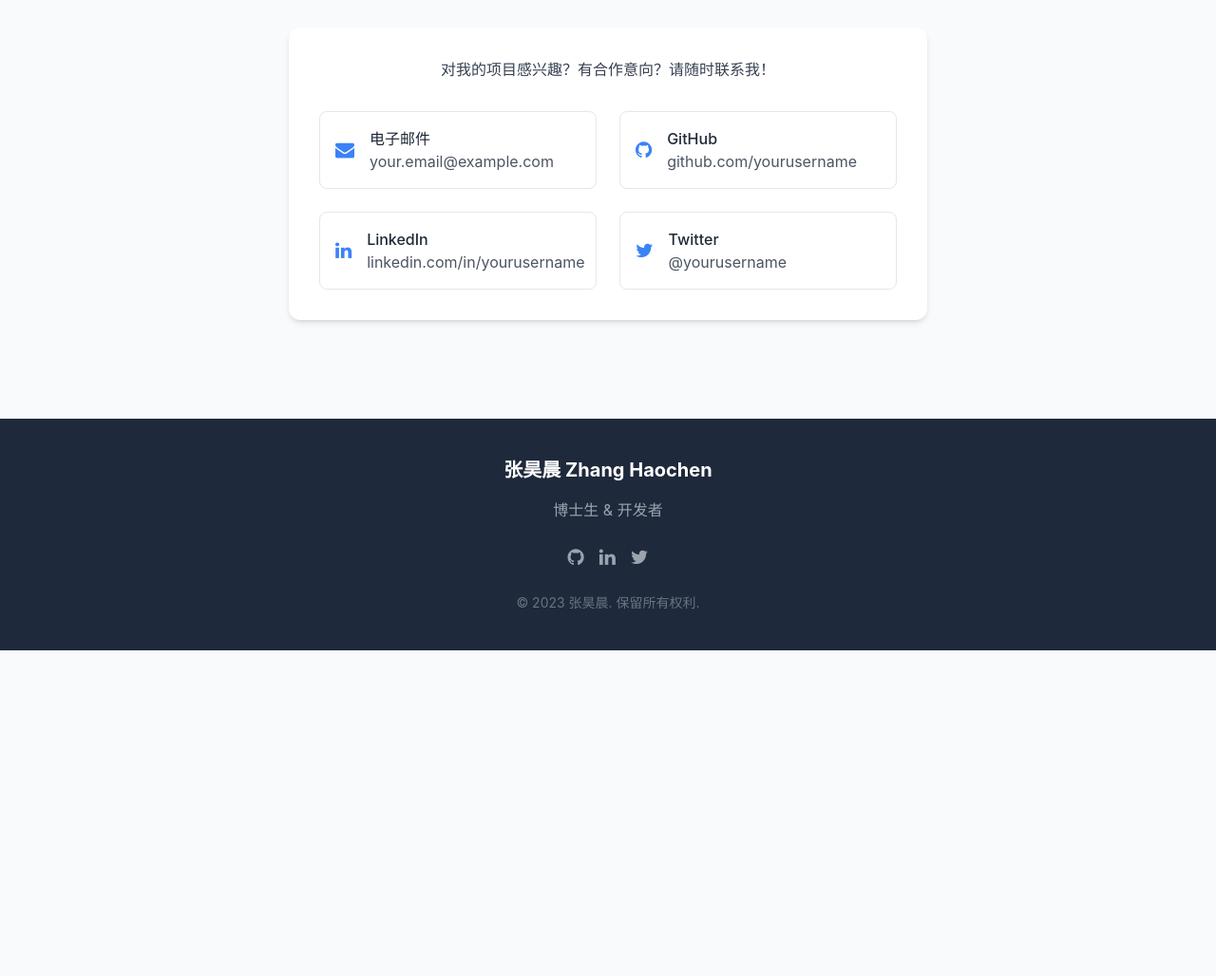
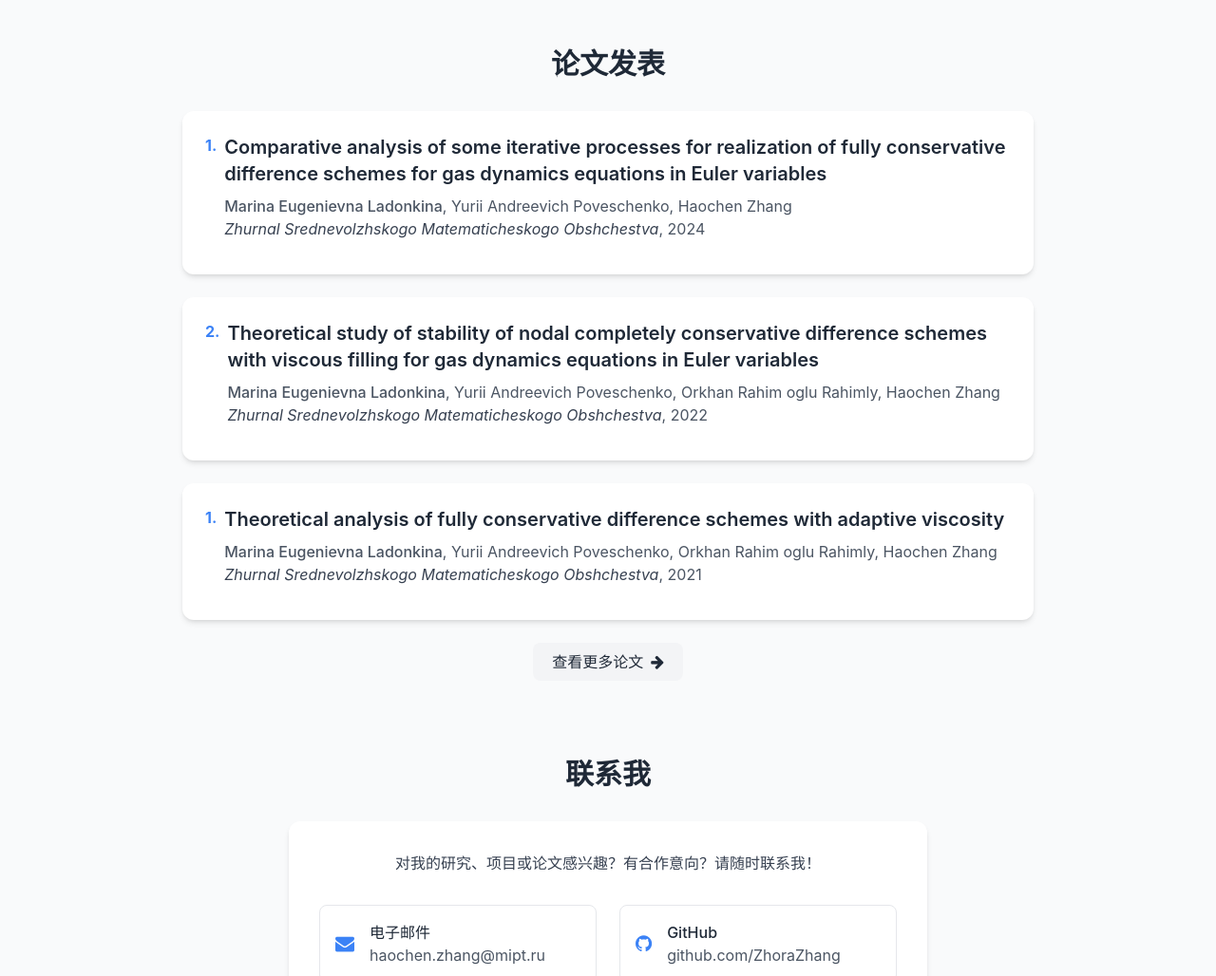
Before and after one commit to ZhoraZhang/zhorazhang.github.io, a plain HTML site: page index.html in a window 1280 px wide. Shown: the part 1291-2319 px from the top of the page at 95% size. Before the commit the page ends 1976 px from the top, so only its background shows below. Drawn offline with nearby package versions, Linux system fonts and the light colour scheme.

Commit message:
Update index.html
Update publications

```diff
--- a/index.html
+++ b/index.html
@@ -40,6 +40,11 @@
             .lang-en {
                 display: none;
             }
+            .citation-marker {
+                color: #3b82f6;
+                font-weight: bold;
+                margin-right: 0.5rem;
+            }
         }
     </style>
 </head>
@@ -65,7 +70,11 @@
                         <span class="lang-zh">技能</span>
                         <span class="lang-en">Skills</span>
                     </a>
-                    <a href="#projects" class="text-gray-600 hover:text-primary transition-custom">
+<!--                     <a href="#projects" class="text-gray-600 hover:text-primary transition-custom">
+                        <span class="lang-zh">项目</span>
+                        <span class="lang-en">Projects</span>
+                    </a> -->
+                    <a href="#publications" class="text-gray-600 hover:text-primary transition-custom">
                         <span class="lang-zh">论文发表</span>
                         <span class="lang-en">Publications</span>
                     </a>
@@ -96,9 +105,13 @@
                     <span class="lang-zh">技能</span>
                     <span class="lang-en">Skills</span>
                 </a>
-                <a href="#projects" class="py-2 text-gray-600 hover:text-primary transition-custom">
+<!--                 <a href="#projects" class="py-2 text-gray-600 hover:text-primary transition-custom">
                     <span class="lang-zh">项目</span>
                     <span class="lang-en">Projects</span>
+                </a> -->
+                <a href="#publications" class="py-2 text-gray-600 hover:text-primary transition-custom">
+                    <span class="lang-zh">论文发表</span>
+                    <span class="lang-en">Publications</span>
                 </a>
                 <a href="#contact" class="py-2 text-gray-600 hover:text-primary transition-custom">
                     <span class="lang-zh">联系我</span>
@@ -113,7 +126,7 @@
         <div class="container mx-auto px-4">
             <div class="flex flex-col md:flex-row items-center">
                 <div class="mb-8 md:mb-0 md:mr-10">
-                    <!-- 使用GitHub头像链接，将yourusername替换为实际GitHub用户名 -->
+                    <!-- GitHub头像 -->
                     <img src="https://github.com/ZhoraZhang.png" alt="张昊晨的GitHub头像" class="w-40 h-40 rounded-full object-cover border-4 border-white shadow-lg">
                 </div>
                 <div class="text-center md:text-left">
@@ -126,13 +139,13 @@
                         <span class="lang-en">PhD Student & Developer specializing in numerical methods, computational technologies and AI.</span>
                     </p>
                     <div class="flex flex-wrap justify-center md:justify-start gap-4">
-                        <a href="#projects" class="bg-primary hover:bg-primary/90 text-white px-6 py-3 rounded-lg transition-custom">
+<!--                         <a href="#projects" class="bg-primary hover:bg-primary/90 text-white px-6 py-3 rounded-lg transition-custom">
                             <span class="lang-zh">查看我的项目</span>
                             <span class="lang-en">View My Projects</span>
-                        </a>
-                        <a href="#contact" class="bg-white hover:bg-gray-100 text-primary border border-primary px-6 py-3 rounded-lg transition-custom">
-                            <span class="lang-zh">联系我</span>
-                            <span class="lang-en">Contact Me</span>
+                        </a> -->
+                        <a href="#publications" class="bg-white hover:bg-gray-100 text-primary border border-primary px-6 py-3 rounded-lg transition-custom">
+                            <span class="lang-zh">查看论文发表</span>
+                            <span class="lang-en">View Publications</span>
                         </a>
                     </div>
                 </div>
@@ -162,6 +175,19 @@
                     My research focuses on developing efficient numerical algorithms for solving gas dynamics problems. I'm also dedicated to studying usage of AI on model-based system engineering (MBSE) domain to explore new solutions for industrial design.
                 </p>
 
+                <div class="flex items-center mt-6 p-4 bg-blue-50 rounded-lg">
+                    <div class="text-primary mr-4">
+                        <i class="fa fa-graduation-cap text-2xl"></i>
+                    </div>
+                    <div>
+                        <p class="font-medium lang-zh">谷歌学术引用: 28 (截至最新数据)</p>
+                        <p class="font-medium lang-en">Google Scholar Citations: 28 (as of latest data)</p>
+                        <a href="https://scholar.google.com/citations?hl=zh-CN&user=lEFiBXoAAAAJ" target="_blank" class="text-primary hover:underline text-sm mt-1 inline-block">
+                            <span class="lang-zh">查看我的谷歌学术主页</span>
+                            <span class="lang-en">View my Google Scholar profile</span>
+                        </a>
+                    </div>
+                </div>
             </div>
         </section>
 
@@ -240,7 +266,7 @@
             <h2 class="text-3xl font-bold mb-8 text-center">
                 <span class="lang-zh">我的项目</span>
                 <span class="lang-en">My Projects</span>
-            </h2>-->
+            </h2> -->
 
             <!-- 项目1 -->
 <!--             <div class="project bg-white rounded-xl shadow-md overflow-hidden mb-8 hover-lift">
@@ -274,7 +300,7 @@
                             </span>
                         </div>
 
-                        <a href="#" class="text-primary hover:text-primary/80 flex items-center">
+                        <a href="https://github.com/ZhoraZhang" target="_blank" class="text-primary hover:text-primary/80 flex items-center">
                             <span class="lang-zh">查看项目</span>
                             <span class="lang-en">View Project</span>
                             <i class="fa fa-arrow-right ml-2"></i>
@@ -284,7 +310,7 @@
             </div> -->
 
             <!-- 项目2 -->
-<!--             <div class="project bg-white rounded-xl shadow-md overflow-hidden mb-8 hover-lift">
+<!--             <div class="project bg-white rounded-xl shadow-md overflow-hidden hover-lift">
                 <div class="md:flex">
                     <div class="md:w-1/3">
                         <img src="https://picsum.photos/id/0/600/400" alt="基于AI的MBSE工具项目截图" class="h-full w-full object-cover">
@@ -315,7 +341,7 @@
                             </span>
                         </div>
 
-                        <a href="#" class="text-primary hover:text-primary/80 flex items-center">
+                        <a href="https://github.com/ZhoraZhang" target="_blank" class="text-primary hover:text-primary/80 flex items-center">
                             <span class="lang-zh">查看项目</span>
                             <span class="lang-en">View Project</span>
                             <i class="fa fa-arrow-right ml-2"></i>
@@ -323,7 +349,74 @@
                     </div>
                 </div>
             </div>
-        </section>  -->
+        </section> -->
+
+        <!-- 论文发表 -->
+        <section id="publications" class="mb-20">
+            <h2 class="text-3xl font-bold mb-8 text-center">
+                <span class="lang-zh">论文发表</span>
+                <span class="lang-en">Publications</span>
+            </h2>
+
+            <div class="max-w-4xl mx-auto space-y-6">
+                <!-- 论文1 -->
+                <div class="bg-white p-6 rounded-xl shadow-md hover-lift">
+                    <div class="flex">
+                        <div class="citation-marker">1.</div>
+                        <div>
+                            <h3 class="text-xl font-semibold mb-2">
+                                Comparative analysis of some iterative processes for realization of fully conservative difference schemes for gas dynamics equations in Euler variables
+                            </h3>
+                            <p class="text-gray-600 mb-3">
+                                <span class="font-medium">Marina Eugenievna Ladonkina</span>, Yurii Andreevich Poveschenko, Haochen Zhang<br>
+                                <span class="italic text-gray-700">Zhurnal Srednevolzhskogo Matematicheskogo Obshchestva</span>, 2024
+                            </p>
+                        </div>
+                    </div>
+                </div>
+
+                <!-- 论文2 -->
+                <div class="bg-white p-6 rounded-xl shadow-md hover-lift">
+                    <div class="flex">
+                        <div class="citation-marker">2.</div>
+                        <div>
+                            <h3 class="text-xl font-semibold mb-2">
+                                Theoretical study of stability of nodal completely conservative difference schemes with viscous filling for gas dynamics equations in Euler variables
+                            </h3>
+                            <p class="text-gray-600 mb-3">
+                                <span class="font-medium"> Marina Eugenievna Ladonkina</span>, Yurii Andreevich Poveschenko, Orkhan Rahim oglu Rahimly, Haochen Zhang<br>
+                                <span class="italic text-gray-700">Zhurnal Srednevolzhskogo Matematicheskogo Obshchestva</span>, 2022
+                            </p>
+                        </div>
+                    </div>
+                </div>
+
+                <!-- 论文3 -->
+                <div class="bg-white p-6 rounded-xl shadow-md hover-lift">
+                    <div class="flex">
+                        <div class="citation-marker">1.</div>
+                        <div>
+                            <h3 class="text-xl font-semibold mb-2">
+                                Theoretical analysis of fully conservative difference schemes with adaptive viscosity
+                            </h3>
+                            <p class="text-gray-600 mb-3">
+                                <span class="font-medium">Marina Eugenievna Ladonkina</span>, Yurii Andreevich Poveschenko, Orkhan Rahim oglu Rahimly, Haochen Zhang<br>
+                                <span class="italic text-gray-700">Zhurnal Srednevolzhskogo Matematicheskogo Obshchestva</span>, 2021
+                            </p>
+                        </div>
+                    </div>
+                </div>
+
+                <!-- 更多论文提示 -->
+                <div class="text-center mt-8">
+                    <a href="https://scholar.google.com/citations?hl=zh-CN&user=lEFiBXoAAAAJ" target="_blank" class="inline-flex items-center bg-gray-100 hover:bg-gray-200 text-gray-800 px-5 py-2 rounded-lg transition-custom">
+                        <span class="lang-zh mr-2">查看更多论文</span>
+                        <span class="lang-en mr-2">View more publications</span>
+                        <i class="fa fa-arrow-right"></i>
+                    </a>
+                </div>
+            </div>
+        </section>
 
         <!-- 联系 -->
         <section id="contact" class="mb-10">
@@ -333,14 +426,14 @@
             </h2>
             <div class="bg-white rounded-xl shadow-md p-8 max-w-2xl mx-auto">
                 <p class="text-center text-gray-700 mb-8 lang-zh">
-                    对我的项目感兴趣？有合作意向？请随时联系我！
+                    对我的研究、项目或论文感兴趣？有合作意向？请随时联系我！
                 </p>
                 <p class="text-center text-gray-700 mb-8 lang-en">
-                    Interested in my projects or looking for collaboration? Feel free to contact me!
+                    Interested in my research, projects or publications? Looking for collaboration? Feel free to contact me!
                 </p>
 
                 <div class="grid grid-cols-1 md:grid-cols-2 gap-6">
-                    <a href="mailto:your.email@example.com" class="flex items-center p-4 border border-gray-200 rounded-lg hover:bg-gray-50 transition-custom">
+                    <a href="mailto:haochen.zhang@mipt.ru" class="flex items-center p-4 border border-gray-200 rounded-lg hover:bg-gray-50 transition-custom">
                         <div class="text-primary text-xl mr-4">
                             <i class="fa fa-envelope"></i>
                         </div>
@@ -349,17 +442,30 @@
                                 <span class="lang-zh">电子邮件</span>
                                 <span class="lang-en">Email</span>
                             </h4>
-                            <p class="text-gray-600">your.email@example.com</p>
+                            <p class="text-gray-600">haochen.zhang@mipt.ru</p>
                         </div>
                     </a>
 
-                    <a href="https://github.com/yourusername" target="_blank" class="flex items-center p-4 border border-gray-200 rounded-lg hover:bg-gray-50 transition-custom">
+                    <a href="https://github.com/ZhoraZhang" target="_blank" class="flex items-center p-4 border border-gray-200 rounded-lg hover:bg-gray-50 transition-custom">
                         <div class="text-primary text-xl mr-4">
                             <i class="fa fa-github"></i>
                         </div>
                         <div>
                             <h4 class="font-medium">GitHub</h4>
-                            <p class="text-gray-600">github.com/yourusername</p>
+                            <p class="text-gray-600">github.com/ZhoraZhang</p>
+                        </div>
+                    </a>
+
+                    <a href="https://scholar.google.com/citations?hl=zh-CN&user=lEFiBXoAAAAJ" target="_blank" class="flex items-center p-4 border border-gray-200 rounded-lg hover:bg-gray-50 transition-custom">
+                        <div class="text-primary text-xl mr-4">
+                            <i class="fa fa-graduation-cap"></i>
+                        </div>
+                        <div>
+                            <h4 class="font-medium">
+                                <span class="lang-zh">谷歌学术</span>
+                                <span class="lang-en">Google Scholar</span>
+                            </h4>
+                            <p class="text-gray-600">scholar.google.com/citations</p>
                         </div>
                     </a>
 
@@ -370,16 +476,6 @@
                         <div>
                             <h4 class="font-medium">LinkedIn</h4>
                             <p class="text-gray-600">linkedin.com/in/yourusername</p>
-                        </div>
-                    </a>
-
-                    <a href="https://twitter.com/yourusername" target="_blank" class="flex items-center p-4 border border-gray-200 rounded-lg hover:bg-gray-50 transition-custom">
-                        <div class="text-primary text-xl mr-4">
-                            <i class="fa fa-twitter"></i>
-                        </div>
-                        <div>
-                            <h4 class="font-medium">Twitter</h4>
-                            <p class="text-gray-600">@yourusername</p>
                         </div>
                     </a>
                 </div>
@@ -400,14 +496,14 @@
                     <span class="lang-en">PhD Student & Developer</span>
                 </p>
                 <div class="flex justify-center space-x-4 mb-6">
-                    <a href="https://github.com/yourusername" target="_blank" class="text-gray-400 hover:text-white transition-custom">
+                    <a href="https://github.com/ZhoraZhang" target="_blank" class="text-gray-400 hover:text-white transition-custom">
                         <i class="fa fa-github text-xl"></i>
+                    </a>
+                    <a href="https://scholar.google.com/citations?hl=zh-CN&user=lEFiBXoAAAAJ" target="_blank" class="text-gray-400 hover:text-white transition-custom">
+                        <i class="fa fa-graduation-cap text-xl"></i>
                     </a>
                     <a href="https://linkedin.com/in/yourusername" target="_blank" class="text-gray-400 hover:text-white transition-custom">
                         <i class="fa fa-linkedin text-xl"></i>
-                    </a>
-                    <a href="https://twitter.com/yourusername" target="_blank" class="text-gray-400 hover:text-white transition-custom">
-                        <i class="fa fa-twitter text-xl"></i>
                     </a>
                 </div>
                 <p class="text-gray-500 text-sm">
```
